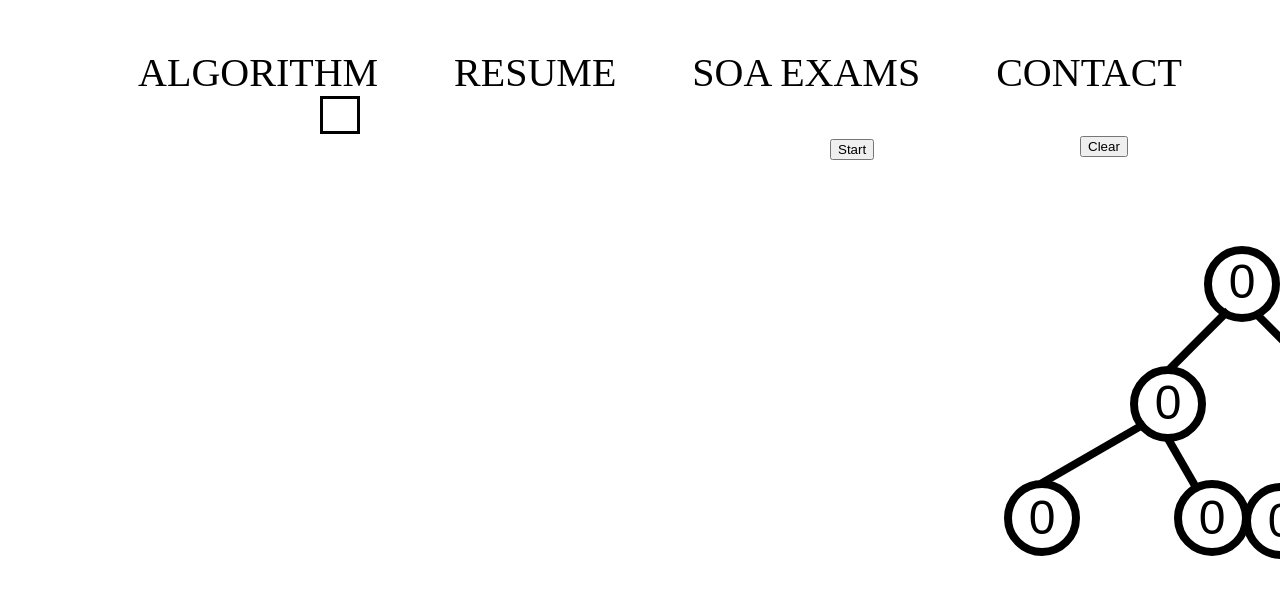
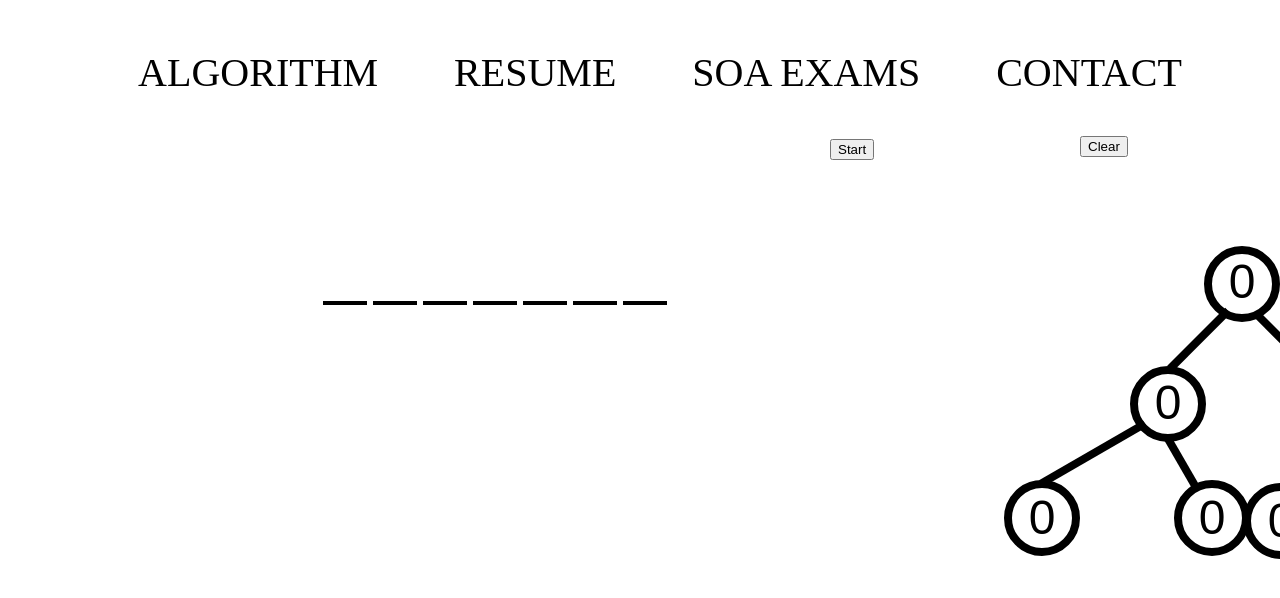
Before and after one commit to konoby/Personal-website-1, a React (Create React App) app in the folder client/: page / in a window 1280 px wide. Shown: the part 784-1382 px from the top of the page. Built offline with nearby package versions, Linux system fonts and the light colour scheme.

Commit message:
User input created

```diff
--- a/client/src/Components/Tree.js
+++ b/client/src/Components/Tree.js
@@ -9,6 +9,7 @@ function Node(props){
     const cssidt=props.cssidt;
     const graphnumber = props.number;
     const textnumber = "t"+graphnumber;
+
     return(
 
         <div  id ={graphnumber} class={cssid}>
@@ -27,6 +28,7 @@ class Tree extends React.Component{
         this.clickbegin = this.clickbegin.bind(this);
          this.clickend = this.clickend.bind(this);
 
+       this.myform = null;
         this.state = {
             n0 : 0,
             n1 : 0,
@@ -41,10 +43,16 @@ class Tree extends React.Component{
       const flow = MaxHeap([8,2,1,3,5,10,9]);
       this.animatetree(flow)
     }
-   clickend(){
+    clickend(){
+    window.location.reload(false);
+    }
 
-    window.location.reload(false);
-}
+    componentDidMount(){
+        const myform = document.getElementById("inputs");
+        myform.addEventListener("input",()=>{
+            console.log("hola")
+        });
+    }
     animatetree(flow){
         var accumulated_time = 0;
         for (let i = 0; i <= flow.length -1; i++) {
@@ -144,14 +152,17 @@ class Tree extends React.Component{
         class_name;
 
     }
+
+
     render() {
 
         return (
 
           <div class='algo-container'>
-            <div class = 'grid-container'>
-            <input class ="input-box"></input>
-            </div>
+            <form  id='inputs' class = 'grid-container'>
+
+            <input  class ="input-box"></input><input class ="input-box"></input><input class ="input-box"></input><input class ="input-box"></input><input class ="input-box"></input><input class ="input-box"></input><input class ="input-box"></input>
+            </form>
             <div class= 'tree-container'>
             <button class='beginbut' onClick={this.clickbegin}>Start</button>
             <button class='endbut' onClick={this.clickend}>Clear</button>
--- a/client/src/Styles/grid.css
+++ b/client/src/Styles/grid.css
@@ -10,17 +10,19 @@
 
 .input-box{
     display: inline-block;
-    border: 3px solid;
-    width: 30px;
-    height:30px;
-
+    text-align: center;
+    font-size: 30px;
+    border: 4px solid;
+    width: 40px;
+    height:40px;
+    margin: 3px;
+    font-family: Lucidatypewriter;
     position: relative;
+    border-top: transparent;
+  border-left: transparent;
+  border-right: transparent;
 
     left:40%;
-    top:10%
+    top:30%
 
 }
-
-.input-box::before{
-    content:"aaasds";
-}
```
